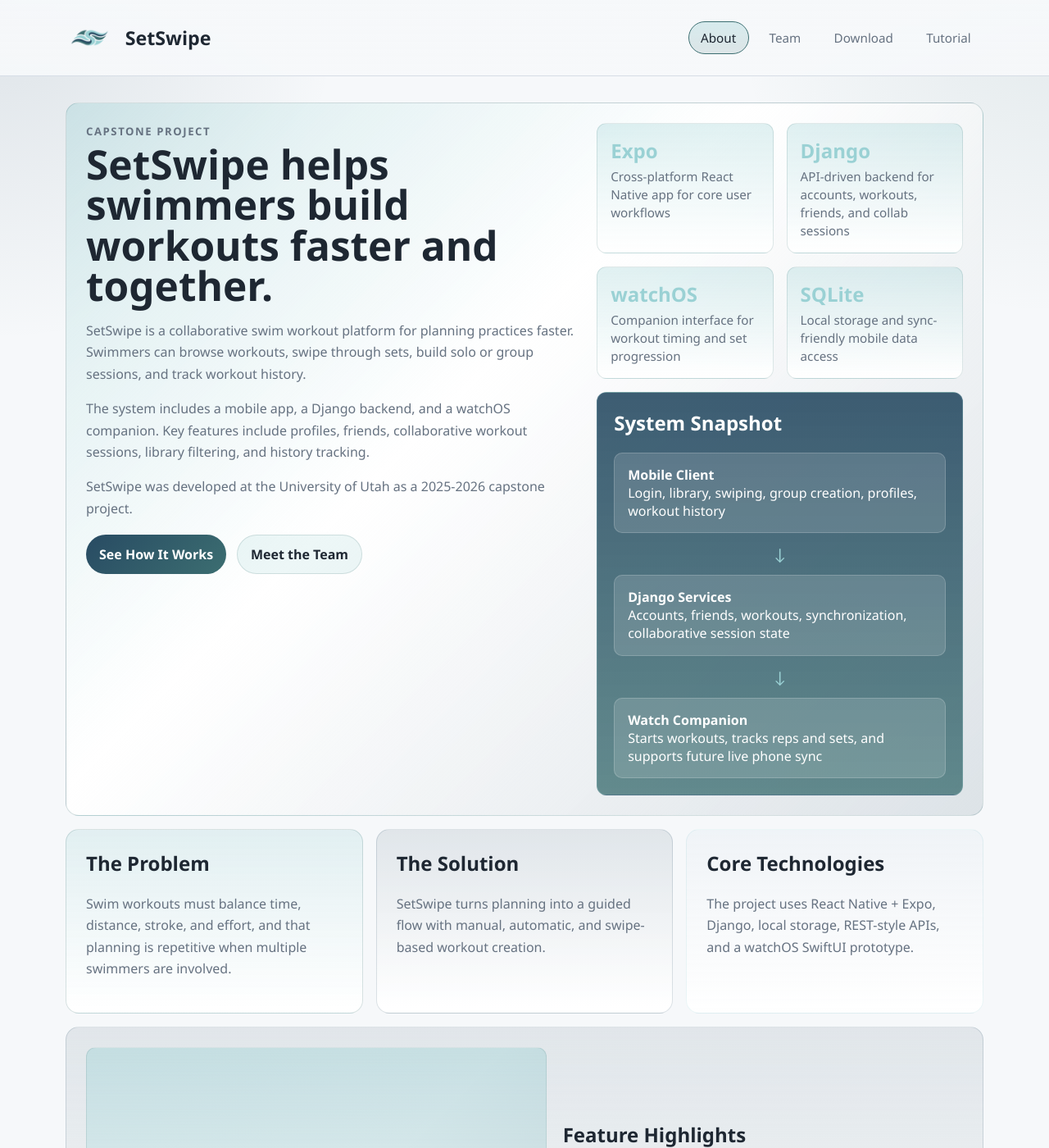
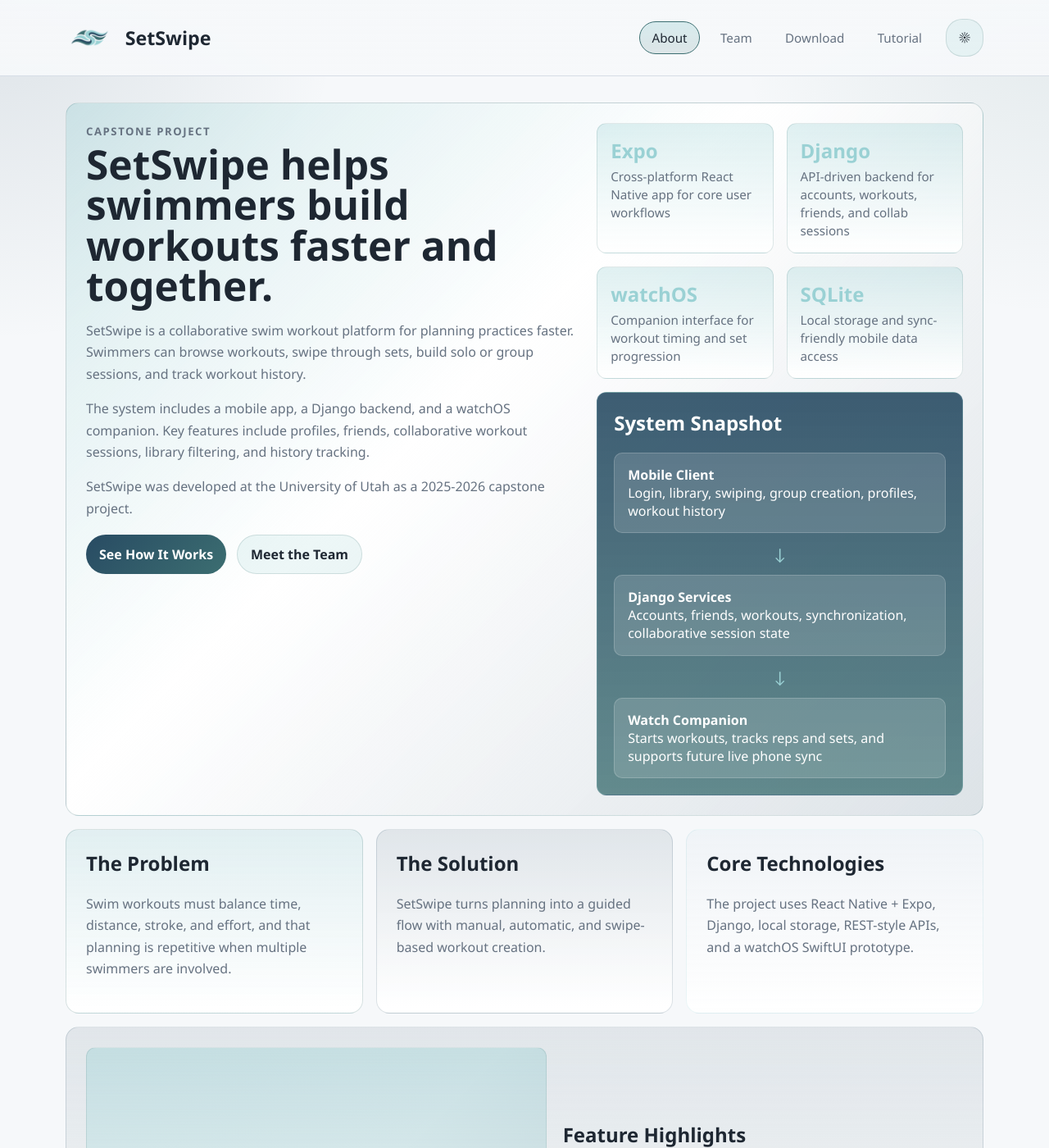
Before and after one commit to SetSwipe/SetSwipe.github.io, a Jekyll site: the page built from About.md, in a window 1280 px wide and 1400 px high. Shown: the whole window at 82% size. Built offline with Jekyll 4.4.1, drawn with Linux system fonts in a browser that asks for light colours.

Commit message:
Refine header menu behavior and rebuild site output

```diff
--- a/_layouts/default.html
+++ b/_layouts/default.html
@@ -8,11 +8,22 @@
     <meta name="description" content="{{ page.excerpt | default: site.description | strip_html | normalize_whitespace }}">
     <link rel="icon" type="image/png" href="{{ '/assets/images/setswipe-logo.png' | relative_url }}">
     <link rel="stylesheet" href="{{ '/assets/css/style.css' | relative_url }}">
+    <script>
+      (function () {
+        var storedTheme = null;
+        try {
+          storedTheme = localStorage.getItem("setswipe-theme");
+        } catch (error) {}
+        var theme = storedTheme || (window.matchMedia("(prefers-color-scheme: light)").matches ? "light" : "dark");
+        document.documentElement.setAttribute("data-theme", theme);
+      })();
+    </script>
   </head>
   <body>
     <div class="site-shell">
       <header class="site-header">
         <div class="wrap header-inner">
+          <div class="header-top">
             <a class="brand" href="{{ '/' | relative_url }}">
               <img
                 class="brand-logo"
@@ -22,12 +33,30 @@
               <span class="brand-text">SetSwipe</span>
             </a>
 
+            <button
+              class="menu-toggle"
+              type="button"
+              aria-label="Toggle navigation menu"
+              aria-expanded="false"
+              aria-controls="site-nav-panel"
+            >
+              <span class="menu-toggle-icon" aria-hidden="true">☰</span>
+            </button>
+          </div>
+
+          <div class="header-actions" id="site-nav-panel">
             <nav class="site-nav" aria-label="Primary navigation">
               <a href="{{ '/' | relative_url }}" {% if page.url == '/' %}aria-current="page"{% endif %}>About</a>
               <a href="{{ '/team/' | relative_url }}" {% if page.url == '/team/' %}aria-current="page"{% endif %}>Team</a>
               <a href="{{ '/download/' | relative_url }}" {% if page.url == '/download/' %}aria-current="page"{% endif %}>Download</a>
               <a href="{{ '/tutorial/' | relative_url }}" {% if page.url == '/tutorial/' %}aria-current="page"{% endif %}>Tutorial</a>
             </nav>
+
+            <button class="theme-toggle" type="button" aria-label="Toggle light and dark mode">
+              <span class="theme-icon theme-icon-moon" aria-hidden="true">☾</span>
+              <span class="theme-icon theme-icon-sun" aria-hidden="true">☀</span>
+            </button>
+          </div>
         </div>
       </header>
 
@@ -42,5 +71,49 @@
         </div>
       </footer>
     </div>
+    <script>
+      (function () {
+        var root = document.documentElement;
+        var themeButton = document.querySelector(".theme-toggle");
+        var menuButton = document.querySelector(".menu-toggle");
+        var actionsPanel = document.querySelector(".header-actions");
+
+        var applyTheme = function (theme) {
+          root.setAttribute("data-theme", theme);
+          if (themeButton) {
+            themeButton.setAttribute("aria-label", theme === "dark" ? "Switch to light mode" : "Switch to dark mode");
+          }
+        };
+
+        var currentTheme = root.getAttribute("data-theme") || "dark";
+        applyTheme(currentTheme);
+
+        if (themeButton) {
+          themeButton.addEventListener("click", function () {
+            currentTheme = currentTheme === "dark" ? "light" : "dark";
+            applyTheme(currentTheme);
+            try {
+              localStorage.setItem("setswipe-theme", currentTheme);
+            } catch (error) {}
+          });
+        }
+
+        if (menuButton && actionsPanel) {
+          menuButton.addEventListener("click", function () {
+            var isOpen = actionsPanel.classList.toggle("is-open");
+            root.classList.toggle("menu-open", isOpen);
+            menuButton.setAttribute("aria-expanded", isOpen ? "true" : "false");
+          });
+
+          window.addEventListener("resize", function () {
+            if (window.innerWidth > 720) {
+              actionsPanel.classList.remove("is-open");
+              root.classList.remove("menu-open");
+              menuButton.setAttribute("aria-expanded", "false");
+            }
+          });
+        }
+      })();
+    </script>
   </body>
 </html>
--- a/assets/css/style.css
+++ b/assets/css/style.css
@@ -15,8 +15,7 @@
   --wrap: 1120px;
 }
 
-@media (prefers-color-scheme: light) {
-  :root {
+:root[data-theme="light"] {
   --bg: #f6f8fa;
   --surface: #ffffff;
   --surface-elevated: #eef2f6;
@@ -27,7 +26,6 @@
   --accent-strong: #284b63;
   --accent-soft: #9ad1d4;
   --white: #ffffff;
-  }
 }
 
 * {
@@ -49,13 +47,11 @@ body {
   overflow-x: hidden;
 }
 
-@media (prefers-color-scheme: light) {
-  body {
+:root[data-theme="light"] body {
   background:
     radial-gradient(circle at top right, rgba(60, 110, 113, 0.1), transparent 24rem),
     radial-gradient(circle at top left, rgba(40, 75, 99, 0.12), transparent 26rem),
     var(--bg);
-  }
 }
 
 a {
@@ -66,6 +62,8 @@ a,
 button,
 .button,
 .site-nav a,
+.theme-toggle,
+.menu-toggle,
 .hero,
 .panel,
 .photo-panel,
@@ -111,10 +109,8 @@ img {
   border-bottom: 1px solid var(--border);
 }
 
-@media (prefers-color-scheme: light) {
-  .site-header {
+:root[data-theme="light"] .site-header {
   background: linear-gradient(180deg, rgba(246, 248, 250, 0.97), rgba(246, 248, 250, 0.93));
-  }
 }
 
 .header-inner,
@@ -124,6 +120,25 @@ img {
   justify-content: space-between;
   gap: 1rem;
   padding: 1rem 0;
+}
+
+.header-inner {
+  gap: 1.5rem;
+}
+
+.header-top {
+  display: flex;
+  align-items: center;
+  justify-content: space-between;
+  gap: 1rem;
+  flex: 1 1 auto;
+}
+
+.header-actions {
+  display: flex;
+  align-items: center;
+  gap: 0.85rem;
+  margin-left: auto;
 }
 
 .brand {
@@ -152,7 +167,9 @@ img {
   align-items: center;
 }
 
-.site-nav a {
+.site-nav a,
+.theme-toggle,
+.menu-toggle {
   display: inline-flex;
   align-items: center;
   justify-content: center;
@@ -166,8 +183,6 @@ img {
   font-weight: 500;
   text-align: center;
   white-space: normal;
-  position: relative;
-  overflow: hidden;
 }
 
 .site-nav a[aria-current="page"],
@@ -177,13 +192,62 @@ img {
   color: var(--text);
 }
 
-@media (prefers-color-scheme: light) {
-  .site-nav a[aria-current="page"],
-  .site-nav a:hover {
+:root[data-theme="light"] .site-nav a[aria-current="page"],
+:root[data-theme="light"] .site-nav a:hover {
   background: linear-gradient(180deg, rgba(154, 209, 212, 0.34), rgba(60, 110, 113, 0.14));
 }
+
+.theme-toggle,
+.menu-toggle {
+  background: rgba(154, 209, 212, 0.08);
+  border-color: rgba(154, 209, 212, 0.22);
+  color: var(--text);
+  font: inherit;
+  cursor: pointer;
 }
 
+:root[data-theme="light"] .theme-toggle,
+:root[data-theme="light"] .menu-toggle {
+  background: rgba(154, 209, 212, 0.18);
+  border-color: rgba(60, 110, 113, 0.18);
+}
+
+.theme-toggle {
+  width: 46px;
+  height: 46px;
+  padding: 0;
+}
+
+.theme-icon {
+  font-size: 1.1rem;
+  line-height: 1;
+}
+
+.theme-icon-sun {
+  display: none;
+}
+
+:root[data-theme="light"] .theme-icon-moon {
+  display: none;
+}
+
+:root[data-theme="light"] .theme-icon-sun {
+  display: inline;
+}
+
+.menu-toggle {
+  display: none;
+  width: 46px;
+  height: 46px;
+  padding: 0;
+  position: relative;
+  z-index: 3;
+}
+
+.menu-toggle-icon {
+  font-size: 1.2rem;
+  line-height: 1;
+}
 
 .page-content {
   flex: 1;
@@ -209,17 +273,13 @@ img {
   gap: 1.25rem;
   padding: 1.5rem;
   margin-bottom: 1rem;
-  background:
-    linear-gradient(135deg, rgba(40, 75, 99, 0.34), rgba(53, 53, 53, 0.96) 38%, rgba(60, 110, 113, 0.3));
+  background: linear-gradient(135deg, rgba(40, 75, 99, 0.34), rgba(53, 53, 53, 0.96) 38%, rgba(60, 110, 113, 0.3));
   border-color: rgba(154, 209, 212, 0.28);
 }
 
-@media (prefers-color-scheme: light) {
-  .hero {
-    background:
-      linear-gradient(135deg, rgba(154, 209, 212, 0.36), rgba(255, 255, 255, 0.98) 42%, rgba(40, 75, 99, 0.12));
+:root[data-theme="light"] .hero {
+  background: linear-gradient(135deg, rgba(154, 209, 212, 0.36), rgba(255, 255, 255, 0.98) 42%, rgba(40, 75, 99, 0.12));
   border-color: rgba(60, 110, 113, 0.22);
-  }
 }
 
 .hero-compact {
@@ -271,7 +331,6 @@ img {
   text-decoration: none;
   text-align: center;
   font-weight: 800;
-  box-shadow: 0 0 0 0 rgba(0, 0, 0, 0);
 }
 
 .button-primary {
@@ -285,13 +344,10 @@ img {
   border: 1px solid rgba(154, 209, 212, 0.22);
 }
 
-@media (prefers-color-scheme: light) {
-  .button-secondary {
+:root[data-theme="light"] .button-secondary {
   background: rgba(154, 209, 212, 0.18);
   border-color: rgba(60, 110, 113, 0.18);
 }
-}
-
 
 .hero-visual {
   display: grid;
@@ -318,13 +374,10 @@ img {
   border: 1px solid rgba(154, 209, 212, 0.18);
 }
 
-@media (prefers-color-scheme: light) {
-  .mini-stat {
+:root[data-theme="light"] .mini-stat {
   background: linear-gradient(180deg, rgba(154, 209, 212, 0.3), rgba(255, 255, 255, 0.98));
   border-color: rgba(60, 110, 113, 0.16);
 }
-}
-
 
 .mini-stat strong {
   display: block;
@@ -343,13 +396,11 @@ img {
   border-radius: 12px;
   background: linear-gradient(180deg, rgba(40, 75, 99, 0.92), rgba(60, 110, 113, 0.9));
   border: 1px solid rgba(154, 209, 212, 0.24);
+  color: #ffffff;
 }
 
-@media (prefers-color-scheme: light) {
-  .diagram {
+:root[data-theme="light"] .diagram {
   background: linear-gradient(180deg, rgba(40, 75, 99, 0.9), rgba(60, 110, 113, 0.78));
-    color: #ffffff;
-  }
 }
 
 .diagram h2,
@@ -375,13 +426,10 @@ img {
   border: 1px solid rgba(217, 217, 217, 0.16);
 }
 
-@media (prefers-color-scheme: light) {
-  .diagram-box {
+:root[data-theme="light"] .diagram-box {
   background: rgba(255, 255, 255, 0.14);
   border-color: rgba(255, 255, 255, 0.18);
 }
-}
-
 
 .diagram-arrow {
   text-align: center;
@@ -430,32 +478,30 @@ img {
   border-color: rgba(154, 209, 212, 0.18);
 }
 
-@media (prefers-color-scheme: light) {
-  .panel:nth-child(3n + 1),
-  .tutorial-step:nth-child(3n + 1),
-  .download-card:nth-child(3n + 1),
-  .detail-card,
-  .coming-soon {
+:root[data-theme="light"] .panel:nth-child(3n + 1),
+:root[data-theme="light"] .tutorial-step:nth-child(3n + 1),
+:root[data-theme="light"] .download-card:nth-child(3n + 1),
+:root[data-theme="light"] .detail-card,
+:root[data-theme="light"] .coming-soon {
   background: linear-gradient(180deg, rgba(154, 209, 212, 0.22), rgba(255, 255, 255, 0.98));
   border-color: rgba(60, 110, 113, 0.2);
 }
 
-  .panel:nth-child(3n + 2),
-  .tutorial-step:nth-child(3n + 2),
-  .photo-panel,
-  .member-card:nth-child(4n + 2) {
+:root[data-theme="light"] .panel:nth-child(3n + 2),
+:root[data-theme="light"] .tutorial-step:nth-child(3n + 2),
+:root[data-theme="light"] .photo-panel,
+:root[data-theme="light"] .member-card:nth-child(4n + 2) {
   background: linear-gradient(180deg, rgba(40, 75, 99, 0.1), rgba(255, 255, 255, 0.98));
   border-color: rgba(40, 75, 99, 0.16);
 }
 
-  .panel:nth-child(3n),
-  .tutorial-step:nth-child(3n),
-  .member-card:nth-child(4n + 1),
-  .member-card:nth-child(4n + 3),
-  .member-card:nth-child(4n + 4) {
+:root[data-theme="light"] .panel:nth-child(3n),
+:root[data-theme="light"] .tutorial-step:nth-child(3n),
+:root[data-theme="light"] .member-card:nth-child(4n + 1),
+:root[data-theme="light"] .member-card:nth-child(4n + 3),
+:root[data-theme="light"] .member-card:nth-child(4n + 4) {
   background: linear-gradient(180deg, rgba(238, 242, 246, 0.9), rgba(255, 255, 255, 0.98));
   border-color: rgba(154, 209, 212, 0.2);
-  }
 }
 
 .list,
@@ -485,13 +531,12 @@ img {
   border-radius: 12px;
   background: linear-gradient(180deg, rgba(40, 75, 99, 0.65), rgba(0, 0, 0, 0.92));
   border: 1px solid rgba(154, 209, 212, 0.18);
+  position: relative;
 }
 
-@media (prefers-color-scheme: light) {
-  .photo-frame {
+:root[data-theme="light"] .photo-frame {
   background: linear-gradient(180deg, rgba(154, 209, 212, 0.38), rgba(246, 248, 250, 0.96));
   border-color: rgba(60, 110, 113, 0.16);
-  }
 }
 
 .photo-frame img {
@@ -500,21 +545,15 @@ img {
   object-fit: cover;
 }
 
-.photo-frame {
-  position: relative;
-}
-
 .photo-frame::after {
   content: "";
   position: absolute;
   inset: 0;
-  background:
-    linear-gradient(135deg, rgba(154, 209, 212, 0.06), transparent 45%, rgba(40, 75, 99, 0.16));
+  background: linear-gradient(135deg, rgba(154, 209, 212, 0.06), transparent 45%, rgba(40, 75, 99, 0.16));
   opacity: 0.85;
   pointer-events: none;
   transition: opacity 180ms ease, filter 180ms ease;
 }
-
 
 .caption {
   font-size: 0.92rem;
@@ -569,18 +608,34 @@ img {
     box-shadow: 0 0 0 1px rgba(154, 209, 212, 0.08), 0 10px 20px rgba(40, 75, 99, 0.22);
   }
 
+  :root[data-theme="light"] .site-nav a:hover {
+    box-shadow: 0 0 0 1px rgba(60, 110, 113, 0.08), 0 10px 20px rgba(40, 75, 99, 0.12);
+  }
+
   .button:hover {
     transform: translateY(-2px) scale(1.01);
     box-shadow: 0 12px 28px rgba(40, 75, 99, 0.3);
+  }
+
+  :root[data-theme="light"] .button:hover {
+    box-shadow: 0 12px 28px rgba(40, 75, 99, 0.18);
   }
 
   .button-primary:hover {
     filter: brightness(1.08);
   }
 
-  .button-secondary:hover {
+  .button-secondary:hover,
+  .theme-toggle:hover,
+  .menu-toggle:hover {
     background: rgba(154, 209, 212, 0.14);
     border-color: rgba(154, 209, 212, 0.38);
+  }
+
+  :root[data-theme="light"] .button-secondary:hover,
+  :root[data-theme="light"] .theme-toggle:hover,
+  :root[data-theme="light"] .menu-toggle:hover {
+    box-shadow: 0 10px 20px rgba(40, 75, 99, 0.12);
   }
 
   .hero:hover,
@@ -593,6 +648,17 @@ img {
   .detail-card:hover {
     transform: translateY(-4px);
     box-shadow: 0 16px 34px rgba(0, 0, 0, 0.28);
+  }
+
+  :root[data-theme="light"] .hero:hover,
+  :root[data-theme="light"] .panel:hover,
+  :root[data-theme="light"] .photo-panel:hover,
+  :root[data-theme="light"] .tutorial-step:hover,
+  :root[data-theme="light"] .member-card:hover,
+  :root[data-theme="light"] .coming-soon:hover,
+  :root[data-theme="light"] .download-card:hover,
+  :root[data-theme="light"] .detail-card:hover {
+    box-shadow: 0 16px 34px rgba(40, 75, 99, 0.12);
   }
 
   .panel:hover,
@@ -608,6 +674,10 @@ img {
     transform: translateY(-3px) scale(1.01);
     border-color: rgba(154, 209, 212, 0.34);
     box-shadow: 0 12px 26px rgba(40, 75, 99, 0.22);
+  }
+
+  :root[data-theme="light"] .mini-stat:hover {
+    box-shadow: 0 12px 26px rgba(40, 75, 99, 0.12);
   }
 
   .diagram-box:hover {
@@ -635,40 +705,13 @@ img {
   }
 }
 
-@media (hover: hover) and (pointer: fine) and (prefers-color-scheme: light) {
-  .site-nav a:hover {
-    box-shadow: 0 0 0 1px rgba(60, 110, 113, 0.08), 0 10px 20px rgba(40, 75, 99, 0.12);
-  }
-
-  .button:hover {
-    box-shadow: 0 12px 28px rgba(40, 75, 99, 0.18);
-  }
-
-  .hero:hover,
-  .panel:hover,
-  .photo-panel:hover,
-  .tutorial-step:hover,
-  .member-card:hover,
-  .coming-soon:hover,
-  .download-card:hover,
-  .detail-card:hover {
-    box-shadow: 0 16px 34px rgba(40, 75, 99, 0.12);
-  }
-
-  .mini-stat:hover {
-    box-shadow: 0 12px 26px rgba(40, 75, 99, 0.12);
-  }
-}
-
 .site-footer {
   background: linear-gradient(180deg, rgba(0, 0, 0, 0.96), rgba(40, 75, 99, 0.22));
   border-top: 1px solid var(--border);
 }
 
-@media (prefers-color-scheme: light) {
-  .site-footer {
+:root[data-theme="light"] .site-footer {
   background: linear-gradient(180deg, rgba(246, 248, 250, 0.96), rgba(154, 209, 212, 0.18));
-  }
 }
 
 .site-footer p {
@@ -687,20 +730,6 @@ img {
     grid-template-columns: 1fr;
   }
 
-  .header-inner,
-  .footer-inner {
-    flex-direction: column;
-    align-items: flex-start;
-  }
-
-  .site-nav {
-    width: 100%;
-  }
-
-  .site-nav a {
-    flex: 1 1 calc(50% - 0.6rem);
-  }
-
   .photo-frame {
     min-height: 240px;
   }
@@ -709,6 +738,86 @@ img {
 @media (max-width: 720px) {
   .site-header {
     position: static;
+  }
+
+  .header-top {
+    position: relative;
+    z-index: 2;
+    align-items: center;
+    padding-top: 0;
+    padding-right: 3.4rem;
+  }
+
+  .header-inner {
+    align-items: stretch;
+    gap: 0.25rem;
+  }
+
+  .brand {
+    flex: 0 1 auto;
+  }
+
+  .header-actions {
+    display: none;
+    width: 100%;
+    flex-direction: column;
+    align-items: stretch;
+    margin-left: 0;
+    margin-top: -0.1rem;
+  }
+
+  .header-actions.is-open {
+    display: flex;
+    width: fit-content;
+    max-width: 100%;
+    margin-left: auto;
+    align-items: flex-end;
+  }
+
+  .menu-toggle {
+    display: inline-flex;
+    flex: 0 0 auto;
+    align-self: flex-start;
+    position: absolute;
+    top: 0;
+    right: 0;
+  }
+
+  :root.menu-open .menu-toggle {
+    top: 0;
+  }
+
+  .site-nav {
+    width: 100%;
+    flex-direction: column;
+    align-items: stretch;
+    gap: 0.5rem;
+  }
+
+  .site-nav a,
+  .theme-toggle {
+    width: 100%;
+  }
+
+  .header-actions.is-open .site-nav a,
+  .header-actions.is-open .theme-toggle {
+    width: auto;
+    min-width: 0;
+    padding-left: 0.8rem;
+    padding-right: 0.8rem;
+  }
+
+  .header-actions.is-open .site-nav {
+    width: auto;
+    align-items: flex-end;
+  }
+
+  .header-actions.is-open .site-nav a {
+    align-self: flex-end;
+  }
+
+  .header-actions.is-open .theme-toggle {
+    align-self: flex-end;
   }
 
   .member-card .placeholder-headshot {
@@ -743,25 +852,8 @@ img {
     padding: 1.15rem;
   }
 
-  .header-inner {
-    gap: 0.85rem;
-  }
-
-  .brand {
-    width: 100%;
-  }
-
   .brand-text {
     font-size: 1.2rem;
-  }
-
-  .site-nav {
-    gap: 0.5rem;
-  }
-
-  .site-nav a {
-    flex: 1 1 100%;
-    width: 100%;
   }
 
   .hero-copy h1,
@@ -773,8 +865,14 @@ img {
     flex-direction: column;
   }
 
-  .button {
+  .button,
+  .member-card,
+  .tutorial-step,
+  .download-card,
+  .detail-card,
+  .panel {
     width: 100%;
+    min-width: 0;
   }
 
   .mini-stat-grid {
@@ -785,15 +883,9 @@ img {
     min-height: 180px;
   }
 
-  .member-card,
-  .tutorial-step,
-  .download-card,
-  .detail-card,
-  .panel {
-    min-width: 0;
-  }
-
   .footer-inner {
+    flex-direction: column;
+    align-items: flex-start;
     gap: 0.35rem;
   }
 
@@ -820,11 +912,6 @@ img {
     height: 48px;
   }
 
-  .site-nav a {
-    padding: 0.7rem 0.85rem;
-    font-size: 0.95rem;
-  }
-
   .member-card .placeholder-headshot {
     width: 68px;
     height: 68px;
@@ -841,6 +928,8 @@ img {
   button,
   .button,
   .site-nav a,
+  .theme-toggle,
+  .menu-toggle,
   .hero,
   .panel,
   .photo-panel,
@@ -858,6 +947,8 @@ img {
 
   .site-nav a:hover,
   .button:hover,
+  .theme-toggle:hover,
+  .menu-toggle:hover,
   .hero:hover,
   .panel:hover,
   .photo-panel:hover,
```
Lines whose indentation alone changed are shown as unchanged.
